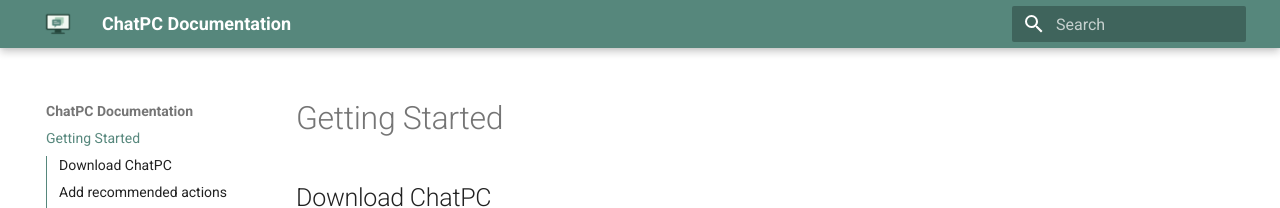
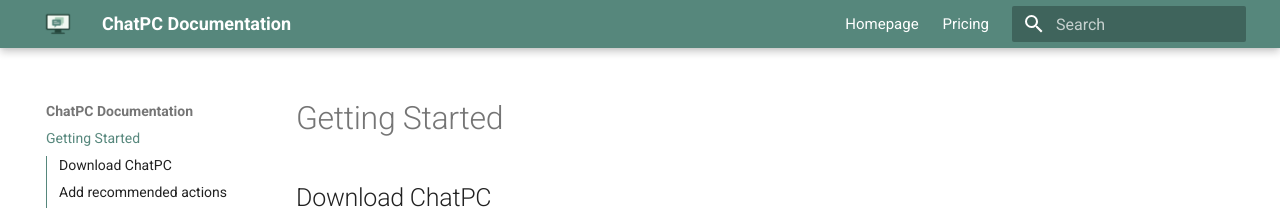
Before and after one commit to dounan/chat-pc-docs, an MkDocs documentation site: the page built from docs/index.md, in a window 1280 px wide. Shown: the top 208 px of the page. Built offline with MkDocs 1.6.1 and Material for MkDocs 9.7.7, drawn with Linux system fonts in a browser that asks for light colours.

Commit message:
add homepage and pricing links in header

```diff
--- a/docs/stylesheets/extra.css
+++ b/docs/stylesheets/extra.css
@@ -32,6 +32,14 @@
   border-color: #C84126 !important;
 }
 
+.md-header__link {
+  font-size: 0.75rem;
+}
+
+.md-header__link:last-of-type {
+  margin-right: 1em;
+}
+
 .caption {
   font-size: 0.8em;
   font-weight: normal;
--- a/mkdocs.yml
+++ b/mkdocs.yml
@@ -34,3 +34,5 @@
   palette:
     primary: custom
     accent: custom
+watch:
+  - overrides
--- a/overrides/partials/header.html
+++ b/overrides/partials/header.html
@@ -74,6 +74,9 @@
       </div>
     </div>
 
+    <a href="https://chatpc.ai" class="md-header__button md-header__link">Homepage</a>
+    <a href="https://chatpc.ai/plans" class="md-header__button md-header__link">Pricing</a>
+
     <!-- Color palette toggle -->
     {% if config.theme.palette %}
       {% if not config.theme.palette is mapping %}
```
Also changed, not shown: docs/custom-actions.md (+1 -1 lines).
